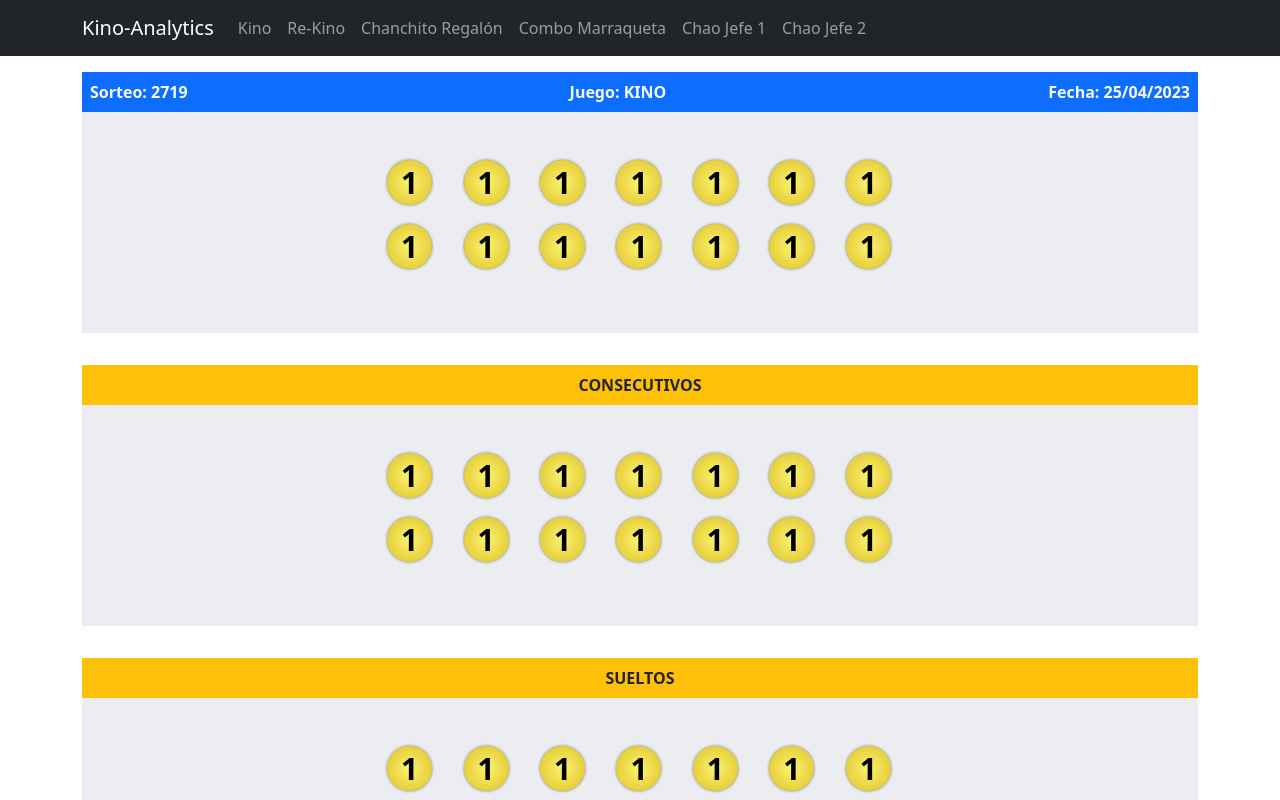
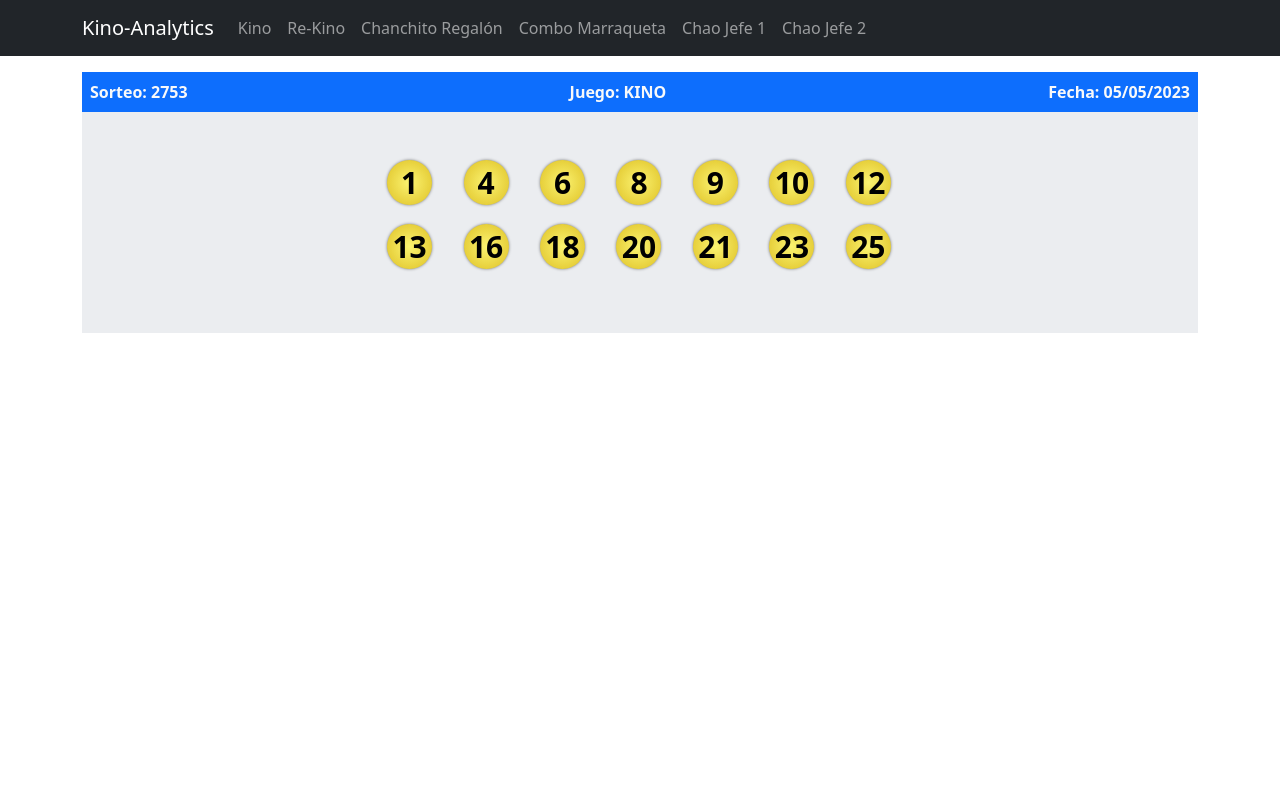
Before and after one commit to javiercollao/lottery-simulator, a React (Create React App) app: page / in a window 1280 px wide. Shown: the top 800 px of the page. Built offline with nearby package versions, Linux system fonts and the light colour scheme.

Commit message:
Added functionality to display the latest lottery draw numbers

```diff
--- a/src/components/App.jsx
+++ /dev/null
@@ -1,20 +0,0 @@
-import React from 'react'
-import NavbarKino from './NavbarKino'
-import NumbersBox from './NumbersBox'
-import LotteryTable from './LotteryTable'
-import GameGenerator from './GameGenerator'
-
-export default function App() {
-  return (
-    <>
-        <NavbarKino />
-        <NumbersBox content="main"/>
-        <NumbersBox content="CONSECUTIVOS"/>
-        <NumbersBox content="SUELTOS"/>
-        <LotteryTable content="KINO RESULTADOS"/>
-        <NumbersBox content="FAVORITOS"/>
-        <GameGenerator />
-        <LotteryTable content="GENERADOS" />
-    </>
-  )
-}
--- a/src/components/Ball.jsx
+++ b/src/components/Ball.jsx
@@ -1,10 +1,10 @@
 import React from 'react'
 
-export default function Ball(props) {
+export default function Ball({number}) {
   return (
     <>
         <li>
-            <span className="bola">1</span>
+            <span className="bola">{number}</span>
         </li>
     </>
   )
--- a/src/components/NumbersBox.jsx
+++ b/src/components/NumbersBox.jsx
@@ -6,7 +6,7 @@ import NumbersBoxHeaderTitle from './NumbersBoxHeaderTitle'
 export default function NumbersBox({content}) {
   let header;
 
-  if (content === "main") {
+  if (content === "KINO") {
     header = <NumbersBoxHeaderMain />;
   } else {
     header = <NumbersBoxHeaderTitle title={content} />;
@@ -17,7 +17,7 @@ export default function NumbersBox({content}) {
         {header}
         <div className="p-5 bg-grey rounded-bottom-3">
             <div className="container">
-              <NumbersContainer type="noTable"/>
+              <NumbersContainer type="noTable" dataType={content}/>
             </div>
         </div>
     </div>
--- a/src/components/NumbersBoxHeaderMain.jsx
+++ b/src/components/NumbersBoxHeaderMain.jsx
@@ -1,12 +1,23 @@
-import React from 'react'
+import React, { useContext } from 'react'
+import { DataContext } from '../context/DataProvider';
 
-export default function NumbersBoxHeaderMain(props) {
+export default function NumbersBoxHeaderMain() {
+  const value = useContext(DataContext);
+  const [lotteries] =  value.lotteriesData;
+
+  let dataLotteryDate
+  let dataLotteryId
+
+  dataLotteryDate =  lotteries[0].date
+  dataLotteryId =  lotteries[0].id
+
+
   return (
     <>
         <div className="p-2 bg-primary rounded-top-3 d-flex justify-content-between">
-            <span className="fw-bold text-light">Sorteo: 2719</span>
+            <span className="fw-bold text-light">Sorteo: {dataLotteryId}</span>
             <span className="fw-bold text-light">Juego: KINO</span>
-            <span className="fw-bold text-light">Fecha: 25/04/2023</span>
+            <span className="fw-bold text-light">Fecha: {dataLotteryDate}</span>
         </div>
     </>
   )
--- a/src/components/NumbersContainer.jsx
+++ b/src/components/NumbersContainer.jsx
@@ -1,30 +1,30 @@
-import React from 'react'
+import React, { useContext } from 'react'
 import Ball from './Ball'
+import { DataContext } from '../context/DataProvider';
 
-export default function NumbersContainer({type}) {
+export default function NumbersContainer({type, dataType}) {
+    const value = useContext(DataContext);
+    const [lotteries] =  value.lotteriesData;
+
     let atributes;
     if(type === "table"){
         atributes = "numeros-tabla d-flex list-unstyled"
     }else{
         atributes = "numeros"
     }
+
+    let dataLottery
+    if(dataType === "KINO"){
+      dataLottery =  lotteries[0].kino
+    }
+
+
   return (
     <>
         <ul className={atributes} >
-                 <Ball />
-                 <Ball />
-                 <Ball />
-                 <Ball />
-                 <Ball />
-                 <Ball />
-                 <Ball />
-                 <Ball />
-                 <Ball />
-                 <Ball />
-                 <Ball />
-                 <Ball />
-                 <Ball />
-                 <Ball />
+            {
+              dataLottery.map((number) => <Ball number={number} />)
+            }
         </ul>
 
     </>
--- /dev/null
+++ b/src/context/DataProvider.js
@@ -0,0 +1,23 @@
+import React, { createContext, useState } from "react";
+import Data from './../data/kino'
+
+export const DataContext = createContext();
+
+export default function DataProvider(props) {
+
+    const [lotteries, setLotteries] = useState(Data);
+	const [favoriteNumbers, setFavoriteNumbers] = useState([])
+	const [myGenTickets, setGenTicket] = useState([])
+
+    const value = {
+	    lotteriesData : [lotteries, setLotteries],
+		myFavoritesNumbers: [favoriteNumbers, setFavoriteNumbers],
+		myTickets: [myGenTickets, setGenTicket]
+	}
+
+    return (
+		<DataContext.Provider value={value}>
+			{props.children}
+		</DataContext.Provider>
+	)
+}
--- a/src/data/kino.js
+++ b/src/data/kino.js
@@ -428,15 +428,18 @@ const kinoHistorical = [
         comboMarraqueta: [1,2,6,7,9,10,11,12,13,16,21,22,23,24],
         chaoJefe1 : [3,4,6,9,11,12,14,15,17,19,21,22,23,24],
         chaoJefe2: [6,7,9,10,11,12,13,15,16,17,20,22,23,25]
-    },
-    {
-        id: 0,
-        date : "plantilla",
-        kino:[],
-        reKino: [],
-        chanchitoRegalon: [],
-        comboMarraqueta: [],
-        chaoJefe1 : [],
-        chaoJefe2: []
     }
+    // {
+    //     id: 0,
+    //     date : "plantilla",
+    //     kino:[],
+    //     reKino: [],
+    //     chanchitoRegalon: [],
+    //     comboMarraqueta: [],
+    //     chaoJefe1 : [],
+    //     chaoJefe2: []
+    // }
 ]
+
+
+export default kinoHistorical
--- a/src/index.js
+++ b/src/index.js
@@ -1,7 +1,6 @@
 import React from 'react';
 import ReactDOM from 'react-dom/client';
 import { createBrowserRouter, RouterProvider } from 'react-router-dom';
-import App from './components/App';
 import 'bootstrap/dist/css/bootstrap.min.css';
 import '../src/styles/kino.css';
 import Kino from './routes/Kino';
--- a/src/routes/Kino.jsx
+++ b/src/routes/Kino.jsx
@@ -2,16 +2,17 @@ import React from 'react'
 import NavbarKino from './../components/NavbarKino'
 import NumbersBox from './../components/NumbersBox'
 import LotteryTable from './../components/LotteryTable'
-
+import DataProvider from '../context/DataProvider'
 
 export default function Kino() {
+
   return (
-    <>
-        <NavbarKino />
-        <NumbersBox content="main"/>
-        <NumbersBox content="CONSECUTIVOS"/>
-        <NumbersBox content="SUELTOS"/>
-        <LotteryTable content="KINO RESULTADOS"/>
-    </>
+    <DataProvider>
+      <NavbarKino />
+      <NumbersBox content="KINO"/>
+      {/* <NumbersBox content="CONSECUTIVOS"/>
+      <NumbersBox content="SUELTOS"/>
+      <LotteryTable content="KINO RESULTADOS"/> */}
+    </DataProvider>
   )
 }
```
